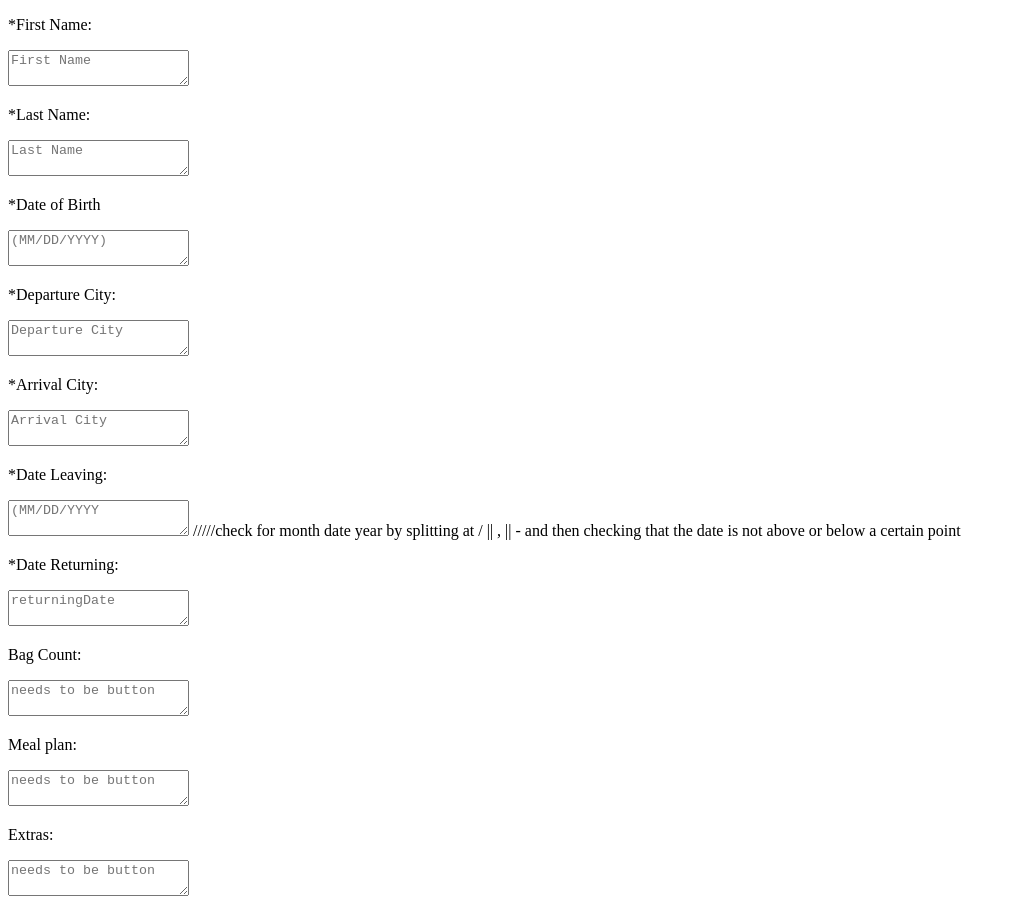
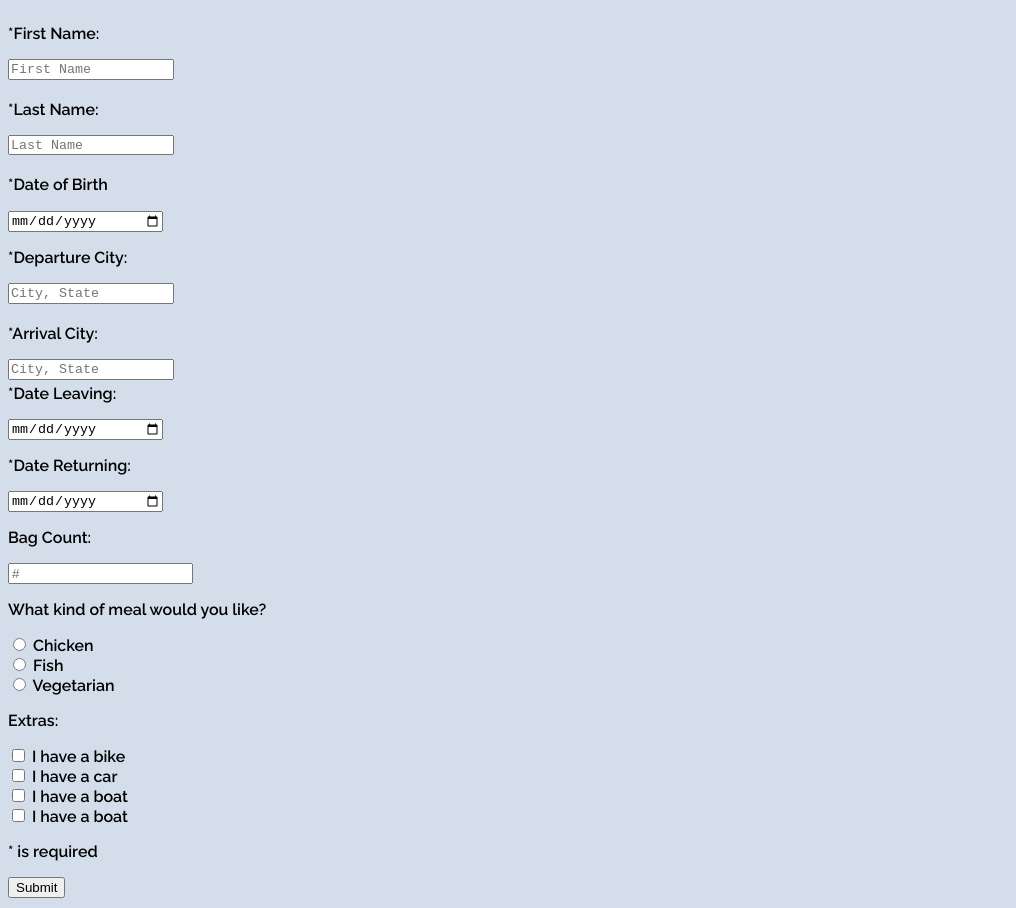
Before and after one commit to jadynlaila/updating-list-project, a plain HTML site: page index.html in a window 1280 px wide. Shown: the whole page, without its empty margins (0-1016 px from the left). Drawn offline with Linux system fonts and the light colour scheme.

Commit message:
1/22, working on css, unfinished grid, set a couple functions up but didnt finish, html should be finished

```diff
--- a/index.html
+++ b/index.html
@@ -8,12 +8,19 @@
     <meta property='og: image' content=''>
     <meta property='og: title' content=''>
     <meta property='og: description' content=''>
-    <title>Boiler Plate</title>
+    <title>Passenger Travel Form</title>
     <link rel='stylesheet' href='style.css'>
     <link rel='shortcut icon' href='Untitled.png', type='image/x-icon'>
+    <link rel="preconnect" href="https://fonts.gstatic.com">
+    <link href="https://fonts.googleapis.com/css2?family=Raleway:wght@600&display=swap" rel="stylesheet">
 </head>
 <body>
-    <div class="information">
+
+    <form action="" method="POST">
+
+        <!-- <div class="information"> -->
+            <!-- <h1>Passenger Travel Form</h1> -->
+            <div class="section1">
                 <p class="firstName">*First Name:</p>
                 <textarea name="firstName" id="firstName" placeholder="First Name" class="firstName"></textarea>
 
@@ -21,28 +28,53 @@
                 <textarea name="firstName" id="firstName" placeholder="Last Name" class="lastName"></textarea>
 
                 <p class="dob">*Date of Birth</p>
-        <textarea name="dob" id="dob" placeholder="(MM/DD/YYYY)" class="dob"></textarea>
+                <form action="/action_page.php">
+                    <input type="date" id="dob" name="dob" class="dob">
+                </form>
 
                 <p class="pointA">*Departure City:</p>
-        <textarea name="pointA" id="pointA" placeholder="Departure City" class="pointA"></textarea>
+                <textarea name="pointA" id="pointA" placeholder="City, State (Phoenix, AZ)" class="pointA"></textarea>
 
                 <p class="pointB">*Arrival City:</p>
-        <textarea name="pointB" id="pointB" placeholder="Arrival City" class="pointB"></textarea>
-
+                <textarea name="pointB" id="pointB" placeholder="City, State (Atlanta, GA)" class="pointB"></textarea>
+            </div>
+            <div class="section2"
             <p class="leavingDate">*Date Leaving:</p>
-        <textarea name="leavingDate" id="leavingDate" placeholder="(MM/DD/YYYY") class="leavingDate"></textarea>
-/////check for month date year by splitting at / || , || - and then checking that the date is not above or below a certain point
+            <form action="/action_page.php">
+                <input type="date" id="leavingDate" name="leavingDate" class="leavingDate">
+            </form>
+    <!-- check for month date year by splitting at / || , || - and then checking that the date is not above or below a certain point -->
             <p class="returningDate">*Date Returning:</p>
-        <textarea name="returningDate" id="returningDate" placeholder="returningDate" class="returningDate"></textarea>
+            <form action="/action_page.php">
+                <input type="date" id="returningDate" name="returningDate" class="returningDate">
+            </form>
 
             <p class="bags">Bag Count:</p>
-        <textarea name="bags" id="bags" placeholder="needs to be button" class="bags"></textarea>
+            <input type="number" id="bags" name="tentacles" class="bags" placeholder="#" min="0">
 
-        <p class="meal">Meal plan:</p>
-        <textarea name="meal" id="meal" placeholder="needs to be button" class="meal"></textarea>
+            <p class="meal">What kind of meal would you like?</p>
+            <input type="radio" id="chicken" name="meal" value="male">
+            <label for="chicken">Chicken</label><br>
+            <input type="radio" id="fish" name="meal" value="female" >
+            <label for="fish">Fish</label><br>
+            <input type="radio" id="vegetarian" name="meal" value="other">
+            <label for="vegetarian">Vegetarian</label>
 
             <p class="extras">Extras:</p>
-        <textarea name="extras" id="extras" placeholder="needs to be button" class="extras"></textarea>
-    </div>
+            <input type="checkbox" id="legRoom" name="vehicle1" value="legRoom">
+            <label for="legRoom"> I have a bike</label><br>
+            <input type="checkbox" id="windowSeat" name="vehicle2" value="windowSeat">
+            <label for="windowSeat"> I have a car</label><br>
+            <input type="checkbox" id="headPhones" name="vehicle3" value="headPhones">
+            <label for="headPhones"> I have a boat</label><br>
+            <input type="checkbox" id="secondMeal" name="vehicle3" value="secondMeal">
+            <label for="secondMeal"> I have a boat</label><br>
+
+            <p>* is required</p>
+            <button onclick="submit()">Submit</button>
+        <!-- </div> -->
+
+    </form>
+
 </body>
 </html>
--- a/style.css
+++ b/style.css
@@ -0,0 +1,42 @@
+
+html{
+    background-color: rgb(212, 222, 235);
+    font-family: 'Raleway', sans-serif;
+}
+
+textarea{
+    resize: none;
+    height: 1.1em;
+    overflow: hidden;
+}
+
+form{
+    display: grid;
+    /* justify-content: center; */
+    grid-template-columns: repeat(2, auto);
+    grid-template-rows: repeat(2, auto);
+    grid-template-areas:
+    "section1  section2";
+}
+
+.section1{
+    grid-area: section1;
+    grid-row: 0/1;
+}
+
+.section2{
+    grid-area: section2;
+    grid-row: 1/2;
+}
+
+.dob{
+    width: 150px;
+}
+
+.leavingDate{
+    width: 150px;
+}
+
+.returningDate{
+    width: 150px;
+}
```
Also changed, not shown: script.js (+35 -3 lines). Lines whose indentation alone changed are shown as unchanged.
